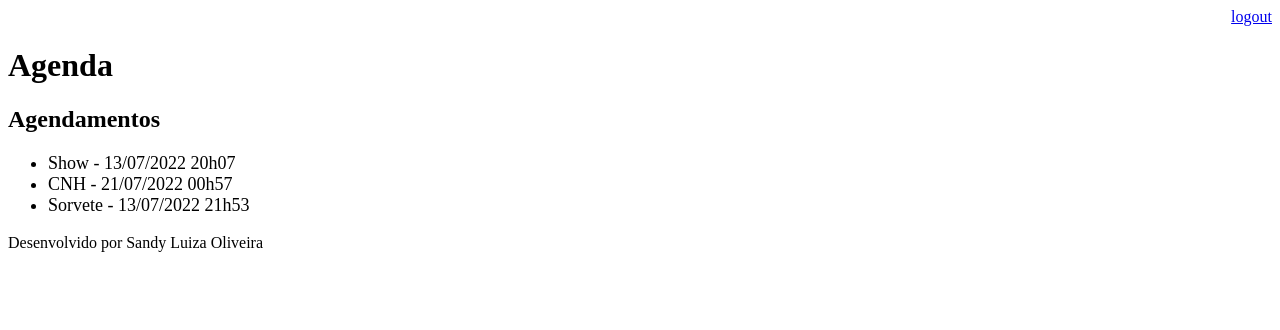
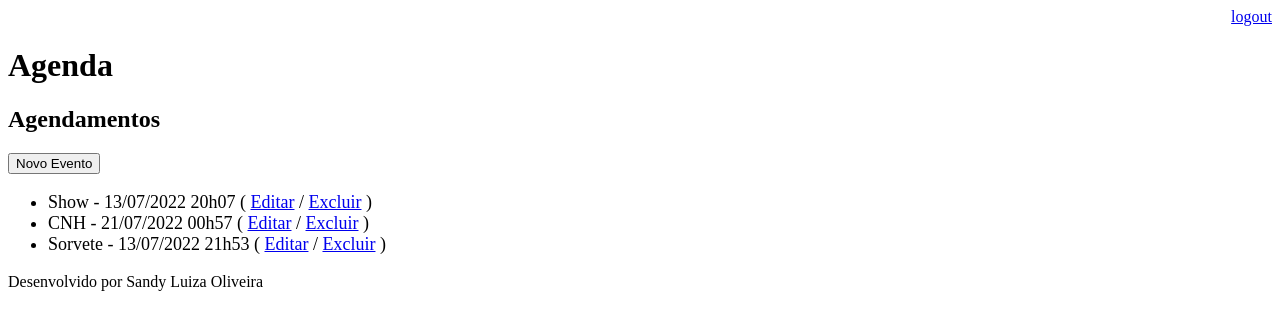
Before and after one commit to sandyluiza/agenda, a Django app: page /agenda/ in a window 1280 px wide. Shown: the top 330 px of the page. Run offline with Django 4.2, Linux system fonts and the light colour scheme; a user stored in the database is signed in; data comes from the database, SQL or seed files in the repository; both versions use the stored data as it was after the commit.

Commit message:
Atribuindo mais algumas configurações na agenda

```diff
--- a/agenda/urls.py
+++ b/agenda/urls.py
@@ -22,6 +22,9 @@ from django.views.generic import RedirectView
 urlpatterns = [
     path('admin/', admin.site.urls),
     path('agenda/', views.lista_eventos),
+    path('agenda/evento/', views.evento),
+    path('agenda/evento/submit', views.submit_evento),
+    path('agenda/evento/delete/<int:id_evento>/', views.delete_evento),
     path('', RedirectView.as_view(url='/agenda/')),
     path('login/', views.login_users),
     path('login/submit', views.submit_login),
--- a/core/admin.py
+++ b/core/admin.py
@@ -4,7 +4,7 @@ from core.models import Evento
 # Register your models here.
 
 class EventoAdmin (admin.ModelAdmin):
-    list_display = ('titulo', 'data_evento', 'data_criacao')  # o que quer que aparece dentro do django na parte de Core
+    list_display = ('id', 'titulo', 'data_evento', 'data_criacao')  # o que quer que aparece dentro do django na parte de Core
     list_filter = ('titulo', 'data_evento',) # sempre tem que ter a vírgula no final, do contrário dá erro
 
 admin.site.register(Evento, EventoAdmin)
--- a/core/models.py
+++ b/core/models.py
@@ -20,3 +20,6 @@ class Evento(models.Model):
 
     def get_data_evento(self):
         return self.data_evento.strftime('%d/%m/%Y %Hh%M')
+
+    def get_data_input_evento(self):
+        return self.data_evento.strftime('%Y-%m-%dT%H:%M')
--- a/core/views.py
+++ b/core/views.py
@@ -32,3 +32,33 @@ def lista_eventos(request):
     evento = Evento.objects.filter(usuario=usuario)
     dados = {'eventos':evento}
     return render(request, 'agenda.html', dados)
+
+@login_required(login_url='/login/')  # requerer o login para acessar essa parte
+def evento(request):
+    id_evento = request.GET.get('id')
+    dados = {}
+    if id_evento:
+        dados['evento'] = Evento.objects.get(id=id_evento)
+    return render(request, 'evento.html', dados)
+
+@login_required(login_url='/login/')
+def submit_evento(request):
+    if request.POST:
+        titulo = request.POST.get('titulo')
+        data_evento = request.POST.get('data_evento')
+        descricao = request.POST.get('descricao')
+        usuario = request.user
+        id_evento = request.POST.get('id_evento')
+        if id_evento:
+            Evento.objects.filter(id=id_evento).update(titulo=titulo, data_evento=data_evento, descricao=descricao)
+        else:
+            Evento.objects.create(titulo=titulo, data_evento=data_evento, descricao=descricao, usuario=usuario)
+    return redirect('/')
+
+@login_required(login_url='/login/')
+def delete_evento(request, id_evento):
+    usuario = request.user
+    evento = Evento.objects.get(id=id_evento)
+    if usuario == evento.usuario:
+        evento.delete()
+    return redirect('/')
--- a/templates/agenda.html
+++ b/templates/agenda.html
@@ -2,10 +2,16 @@
 
 {%block content %}
     <h2>Agendamentos</h2>
-
+    <a href="evento/">
+        <button type="button">Novo Evento</button>
+    </a>
     <ul style="font-size: 18px">
         {% for evento in eventos %}
-            <li>{{ evento.titulo }} - {{ evento.get_data_evento }}</li>
+            <li>
+                {{ evento.titulo }} - {{ evento.get_data_evento }}
+                ( <a href="evento/?id={{ evento.id }}">Editar</a>
+                / <a href="evento/delete/{{ evento.id }}/">Excluir</a> )
+            </li>
         {% endfor %}
     </ul>
 {% endblock %}
--- a/templates/login.html
+++ b/templates/login.html
@@ -21,5 +21,6 @@
             <strong>Erro: </strong>{{ message }}
         </div>
     {% endfor %}
+
 </body>
 </html>
```
Also changed, not shown: templates/evento.html (added, +25 -0 lines), db.sqlite3.
